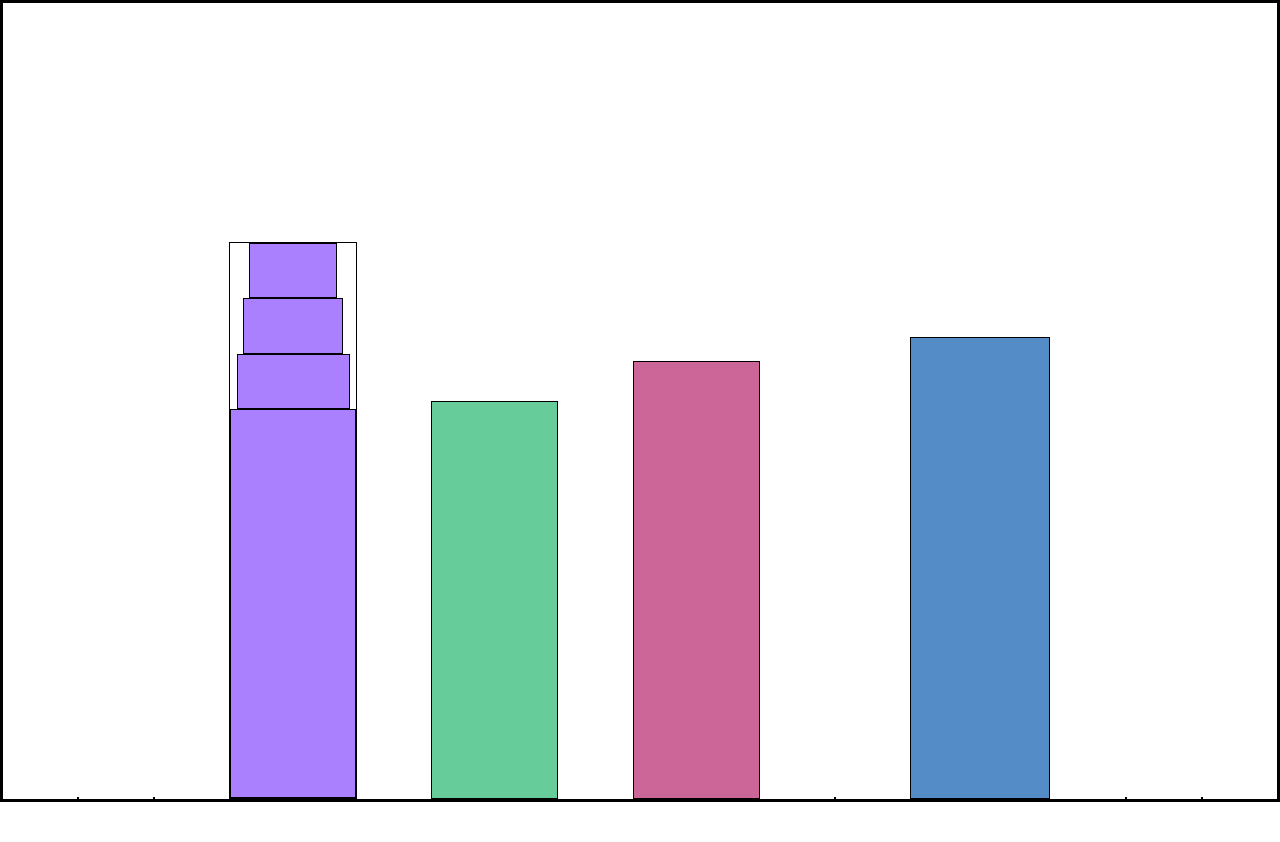
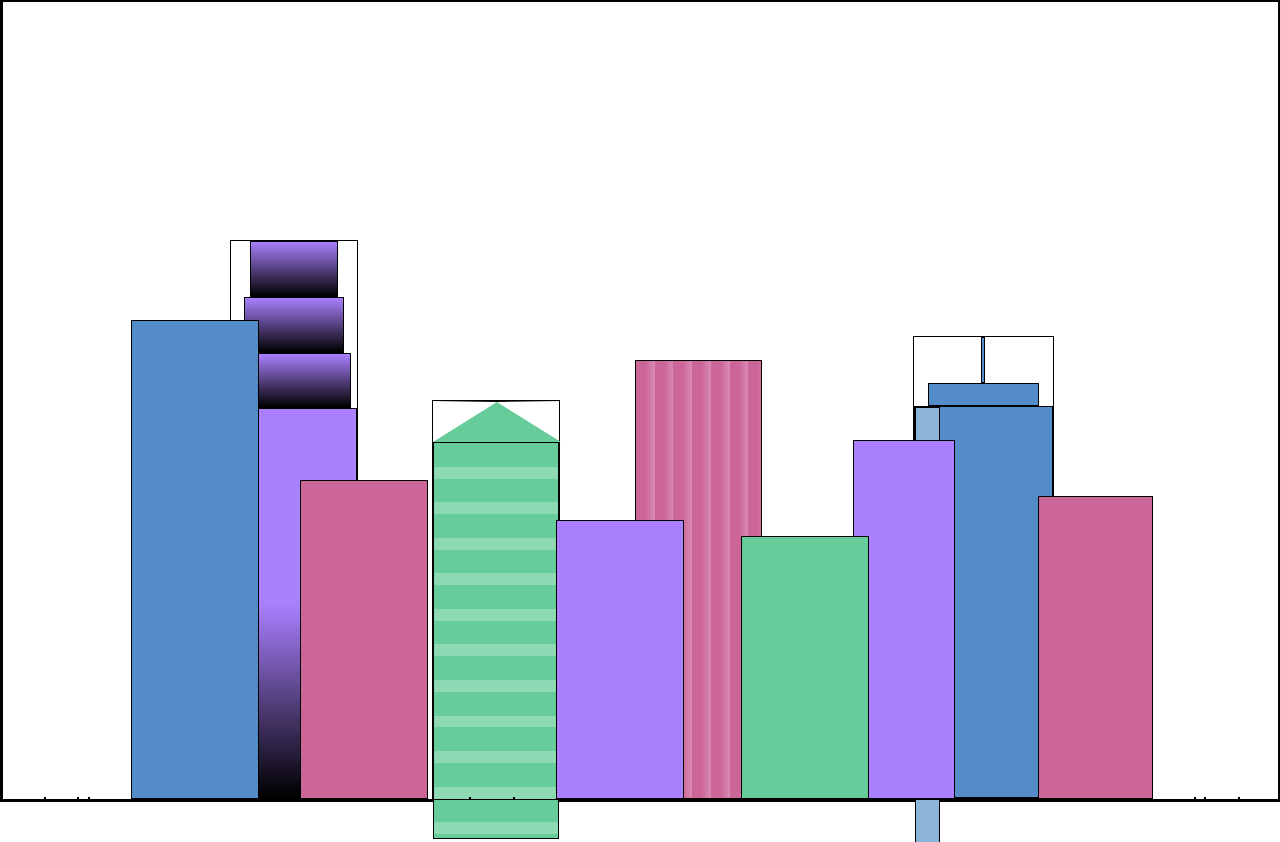
Before and after one commit to Funprod/CitySkyline, a plain HTML site: page index.html in a window 1280 px wide. Shown: the top 842 px of the page. Before the commit the page ends 802 px from the top, so only its background shows below. Drawn offline with Linux system fonts and the light colour scheme.

Commit message:
in progress
in progress

```diff
--- a/index.html
+++ b/index.html
@@ -10,16 +10,42 @@
     <div class="background-buildings">
       <div></div>
       <div></div>
-      <div class="bb1">
-        <div class="bb1a"></div>
-        <div class="bb1b"></div>
-        <div class="bb1c"></div>
+      <div class="bb1 building-wrap">
+        <div class="bb1a bb1-window"></div>
+        <div class="bb1b bb1-window"></div>
+        <div class="bb1c bb1-window"></div>
         <div class="bb1d"></div>
       </div>
-      <div class="bb2"></div>
+      <div class="bb2">
+        <div class="bb2a"></div>
+        <div class="bb2b"></div>
+      </div>
       <div class="bb3"></div>
       <div></div>
-      <div class="bb4"></div>
+      <div class="bb4 building-wrap">
+        <div class="bb4a"></div>
+        <div class="bb4b"></div>
+        <div class="bb4c">
+          <div class="bb4-window"></div>
+          <div class="bb4-window"></div>
+          <div class="bb4-window"></div>
+          <div class="bb4-window"></div>
+        </div>
+      </div>
+      <div></div>
+      <div></div>
+    </div>
+    <div class="foreground-buildings">
+      <div></div>
+      <div></div>
+      <div class="fb1"></div>
+      <div class="fb2"></div>
+      <div></div>
+      <div></div>
+      <div class="fb3"></div>
+      <div class="fb4"></div>
+      <div class="fb5"></div>
+      <div class="fb6"></div>
       <div></div>
       <div></div>
     </div>
--- a/styles.css
+++ b/styles.css
@@ -3,6 +3,10 @@
   --building-color2: #66cc99;
   --building-color3: #cc6699;
   --building-color4: #538cc6;
+  --window-color1: black;
+  --window-color2: #8cd9b3;
+  --window-color3: #d98cb3;
+  --window-color4: #8cb3d9;
 }
 
 * {
@@ -16,60 +20,151 @@ body {
   overflow: hidden;
 }
 
-.background-buildings {
+.background-buildings,
+.foreground-buildings {
   width: 100%;
   height: 100%;
+  position: absolute;
+  top: 0;
   display: flex;
   justify-content: space-evenly;
   align-items: flex-end;
 }
 
-.bb1 {
-  width: 10%;
-  height: 70%;
+.building-wrap {
   display: flex;
   flex-direction: column;
   align-items: center;
 }
 
+/* BACKGROUND BUILDINGS - "bb" stands for "background building" */
+.bb1 {
+  width: 10%;
+  height: 70%;
+}
+
+.bb1-window {
+  height: 10%;
+  background: linear-gradient(var(--building-color1), var(--window-color1));
+}
+
 .bb1a {
   width: 70%;
-  height: 10%;
-  background-color: var(--building-color1);
 }
 
 .bb1b {
   width: 80%;
-  height: 10%;
-  background-color: var(--building-color1);
 }
 
 .bb1c {
   width: 90%;
-  height: 10%;
-  background-color: var(--building-color1);
 }
 
 .bb1d {
   width: 100%;
   height: 70%;
-  background-color: var(--building-color1);
+  background: linear-gradient(var(--building-color1) 50%, var(--window-color1));
 }
 
 .bb2 {
   width: 10%;
   height: 50%;
-  background-color: var(--building-color2);
+}
+
+.bb2a {
+  border-bottom: 5vh solid var(--building-color2);
+  border-left: 5vw solid transparent;
+  border-right: 5vw solid transparent;
+}
+
+.bb2b {
+  width: 100%;
+  height: 100%;
+  background: repeating-linear-gradient(
+    var(--building-color2) 0%,
+    var(--building-color2) 6%,
+    var(--window-color2) 6%,
+    var(--window-color2) 9%
+  );
 }
 
 .bb3 {
   width: 10%;
   height: 55%;
-  background-color: var(--building-color3);
+  background: repeating-linear-gradient(
+    90deg,
+    var(--building-color3),
+    var(--building-color3),
+    var(--window-color3) 15%
+  );
 }
 
 .bb4 {
   width: 11%;
   height: 58%;
+}
+
+.bb4a {
+  width: 3%;
+  height: 10%;
   background-color: var(--building-color4);
 }
+
+.bb4b {
+  width: 80%;
+  height: 5%;
+  background-color: var(--building-color4);
+}
+
+.bb4c {
+  width: 100%;
+  height: 85%;
+  background-color: var(--building-color4);
+}
+
+.bb4-window {
+  width: 18%;
+  height: 90%;
+  background-color: var(--window-color4);
+}
+
+/* FOREGROUND BUILDINGS - "fb" stands for "foreground building" */
+.fb1 {
+  width: 10%;
+  height: 60%;
+  background-color: var(--building-color4);
+}
+
+.fb2 {
+  width: 10%;
+  height: 40%;
+  background-color: var(--building-color3);
+}
+
+.fb3 {
+  width: 10%;
+  height: 35%;
+  background-color: var(--building-color1);
+}
+
+.fb4 {
+  width: 8%;
+  height: 45%;
+  background-color: var(--building-color1);
+  position: relative;
+  left: 10%;
+}
+
+.fb5 {
+  width: 10%;
+  height: 33%;
+  background-color: var(--building-color2);
+  position: relative;
+  right: 10%;
+}
+
+.fb6 {
+  width: 9%;
+  height: 38%;
+  background-color: var(--building-color3);
+}
```
